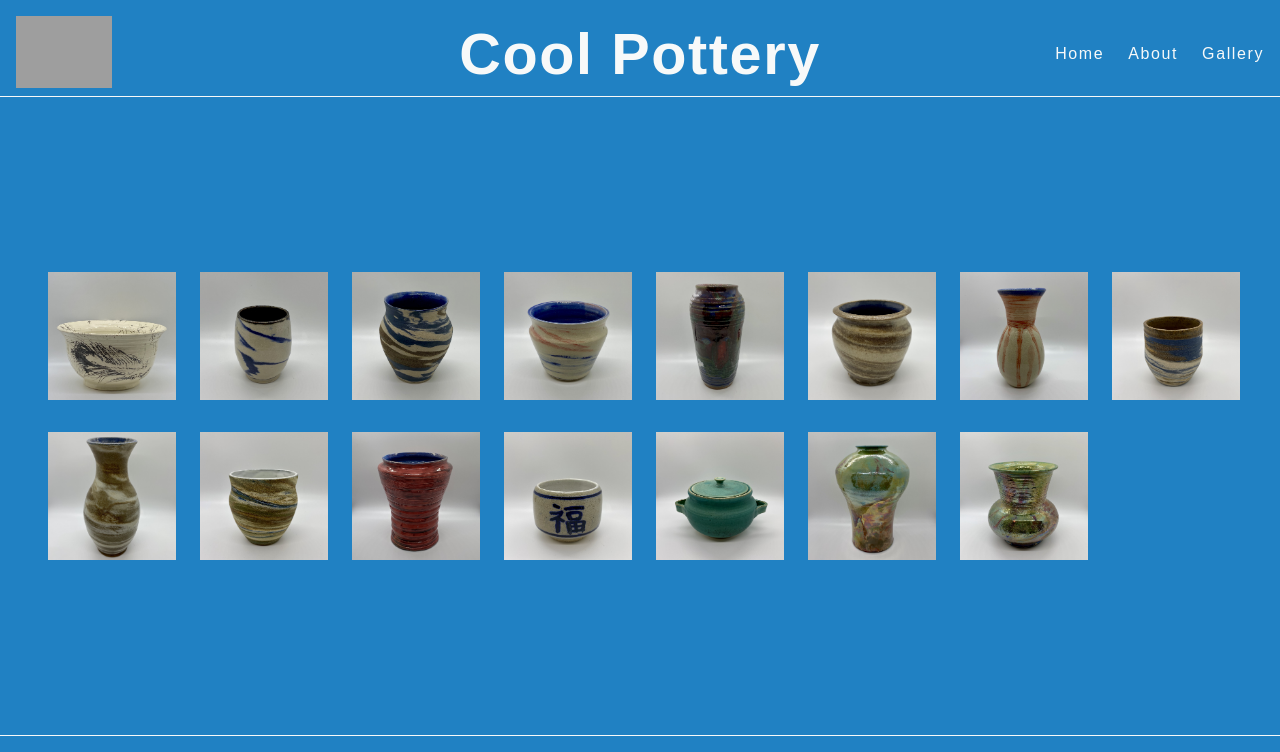
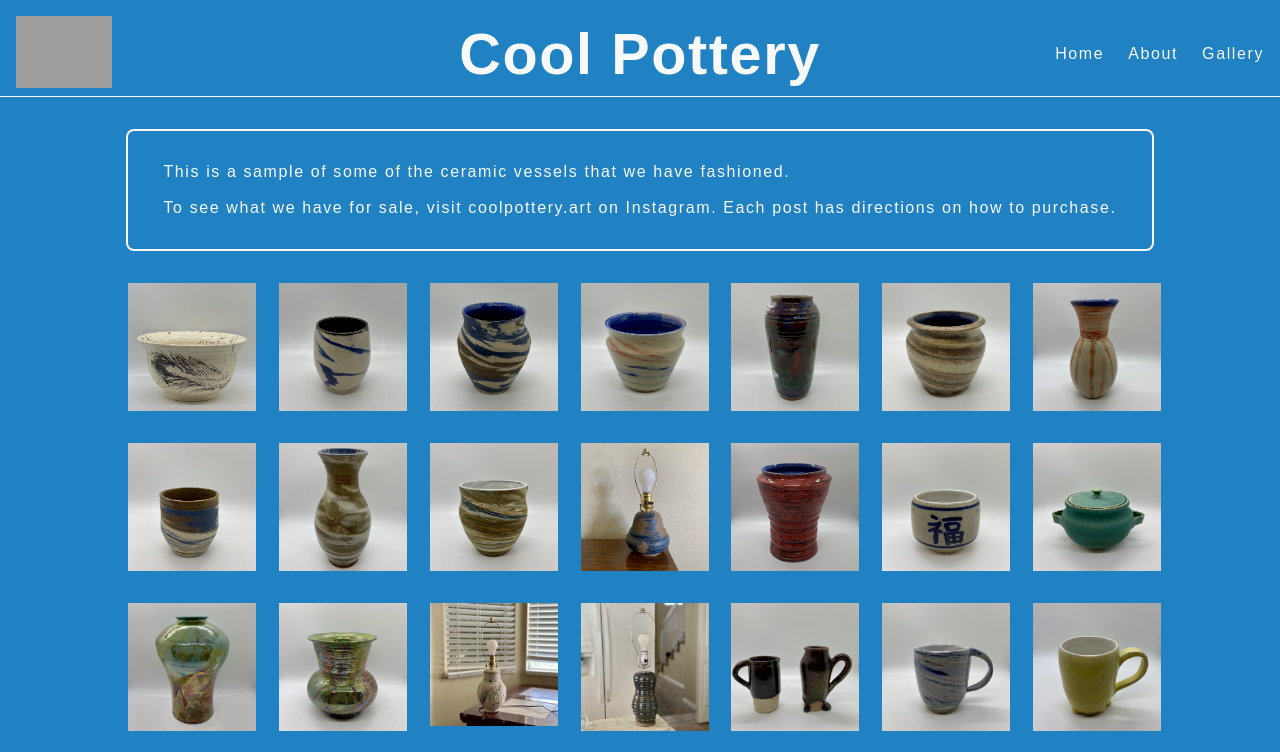
Before and after one commit to timknapp12/cool-pottery.art, a React (Create React App) app: page /gallery in a window 1280 px wide. Shown: the top 752 px of the page. Built offline with nearby package versions, Linux system fonts and the light colour scheme; grey boxes are pictures that could not be loaded.

Commit message:
add images to gallery

```diff
--- a/src/components/Gallery/data.js
+++ b/src/components/Gallery/data.js
@@ -8,12 +8,23 @@ import seven from "../../assets/7.jpg";
 import eight from "../../assets/8.jpg";
 import nine from "../../assets/9.jpg";
 import ten from "../../assets/10.jpg";
-// import eleven from "../../assets/11.jpg";
+import eleven from "../../assets/11.jpg";
 import twelve from "../../assets/12.jpg";
 import thirteen from "../../assets/13.jpg";
 import fourteen from "../../assets/14.jpg";
 import fifteen from "../../assets/15.jpg";
 import sixteen from "../../assets/16.jpg";
+import seventeen from "../../assets/17.jpg";
+import eighteen from "../../assets/18.jpg";
+// import nineteen from "../../assets/19.jpg";
+import twenty from "../../assets/20.jpg";
+import twentyOne from "../../assets/21.jpg";
+import twentyTwo from "../../assets/22.jpg";
+import twentyThree from "../../assets/23.jpg";
+import twentyFour from "../../assets/24.jpg";
+import twentyFive from "../../assets/25.jpg";
+import twentySix from "../../assets/26.jpg";
+import twentySeven from "../../assets/27.jpg";
 
 export default [
   {
@@ -56,10 +67,10 @@ export default [
     src: ten,
     alt: "pot",
   },
-  //   {
-  //     src: eleven,
-  //     alt: "pot",
-  //   },
+  {
+    src: eleven,
+    alt: "pot",
+  },
   {
     src: twelve,
     alt: "pot",
@@ -80,4 +91,48 @@ export default [
     src: sixteen,
     alt: "pot",
   },
+  {
+    src: seventeen,
+    alt: "pot",
+  },
+  {
+    src: eighteen,
+    alt: "pot",
+  },
+  // {
+  //   src: nineteen,
+  //   alt: "pot",
+  // },
+  {
+    src: twenty,
+    alt: "pot",
+  },
+  {
+    src: twentyOne,
+    alt: "pot",
+  },
+  {
+    src: twentyTwo,
+    alt: "pot",
+  },
+  {
+    src: twentyThree,
+    alt: "pot",
+  },
+  {
+    src: twentyFour,
+    alt: "pot",
+  },
+  {
+    src: twentyFive,
+    alt: "pot",
+  },
+  {
+    src: twentySix,
+    alt: "pot",
+  },
+  {
+    src: twentySeven,
+    alt: "pot",
+  },
 ];
--- a/src/components/Gallery/index.js
+++ b/src/components/Gallery/index.js
@@ -1,20 +1,54 @@
 import React from "react";
 import styled from "styled-components";
+import { StyledText, white } from "../constants/";
+import Flexbox from "../Flexbox";
 import Grid from "../Grid";
 import Image from "../Image";
 import data from "./data";
 
-const Wrapper = styled.div`
-  padding: 3rem;
+const Wrapper = styled(Flexbox)`
+  padding: 2rem 0;
+  row-gap: 2rem;
+`;
+
+const GridWrapper = styled.div`
+  width: 80%;
+`;
+
+const TextWrapper = styled(Flexbox)`
+  border: 2px solid ${white};
+  padding: 2rem;
+  border-radius: 8px;
+`;
+
+const StyledLink = styled.a`
+  text-decoration: none;
+  color: ${white};
 `;
 
 const Gallery = () => (
-  <Wrapper>
-    <Grid min="7rem" gapSize="2rem">
-      {data.map((item) => (
-        <Image key={item.src} {...item} />
-      ))}
-    </Grid>
+  <Wrapper flexDirection="column">
+    <TextWrapper width="75%">
+      <StyledText>
+        This is a sample of some of the ceramic vessels that we have fashioned.
+        <br />
+        <br /> To see what we have for sale, visit{" "}
+        <StyledLink
+          target="_blank"
+          href="https://www.instagram.com/coolpottery.art/"
+        >
+          coolpottery.art
+        </StyledLink>{" "}
+        on Instagram. Each post has directions on how to purchase.
+      </StyledText>
+    </TextWrapper>
+    <GridWrapper>
+      <Grid min="7rem" gapSize="2rem">
+        {data.map((item) => (
+          <Image key={item.src} {...item} />
+        ))}
+      </Grid>
+    </GridWrapper>
   </Wrapper>
 );
 
```
